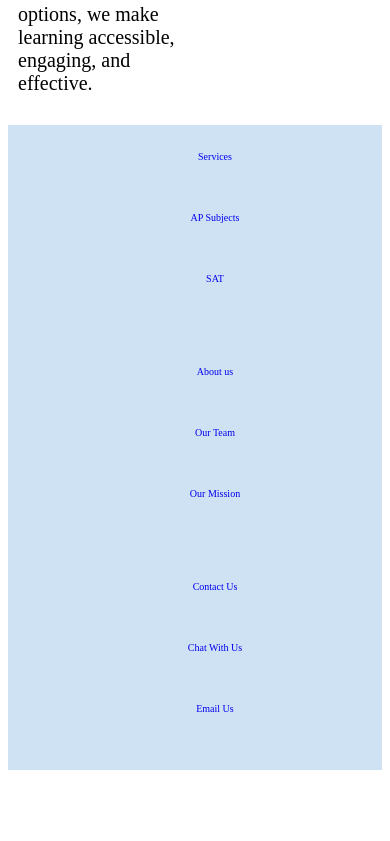
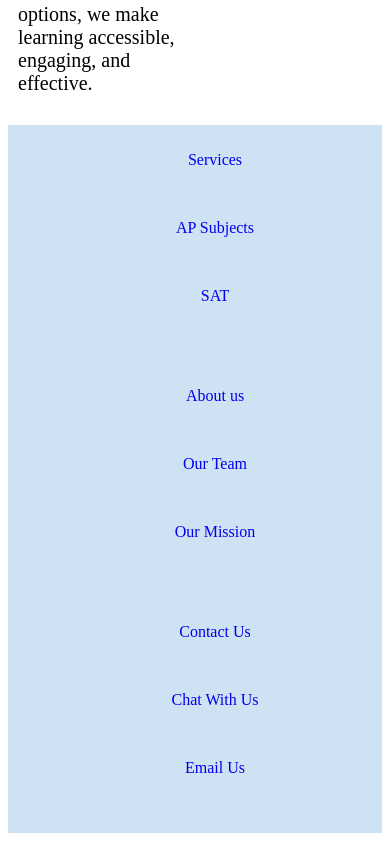
Before and after one commit to nnh1125/bussiness_site, a plain HTML site: page aboutus.html in a window 390 px wide. Shown: the part 1195-2036 px from the top of the page. Before the commit the page ends 1973 px from the top, so only its background shows below. Drawn offline with Linux system fonts and the light colour scheme.

Commit message:
Add files via upload

```diff
--- a/style.css
+++ b/style.css
@@ -42,7 +42,7 @@ a {
 
 @media only screen and (max-width: 700px){
     #content {width: 100%}
-    ul li {
-        font-size: 10px;
+    #top p {
+        display: none;
     }
 }
```
